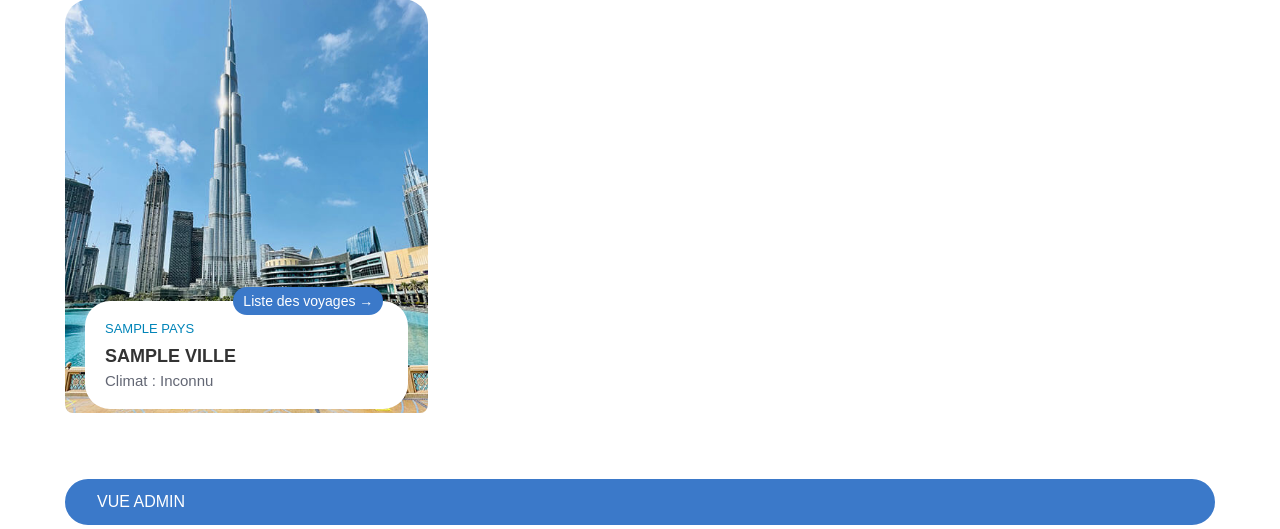
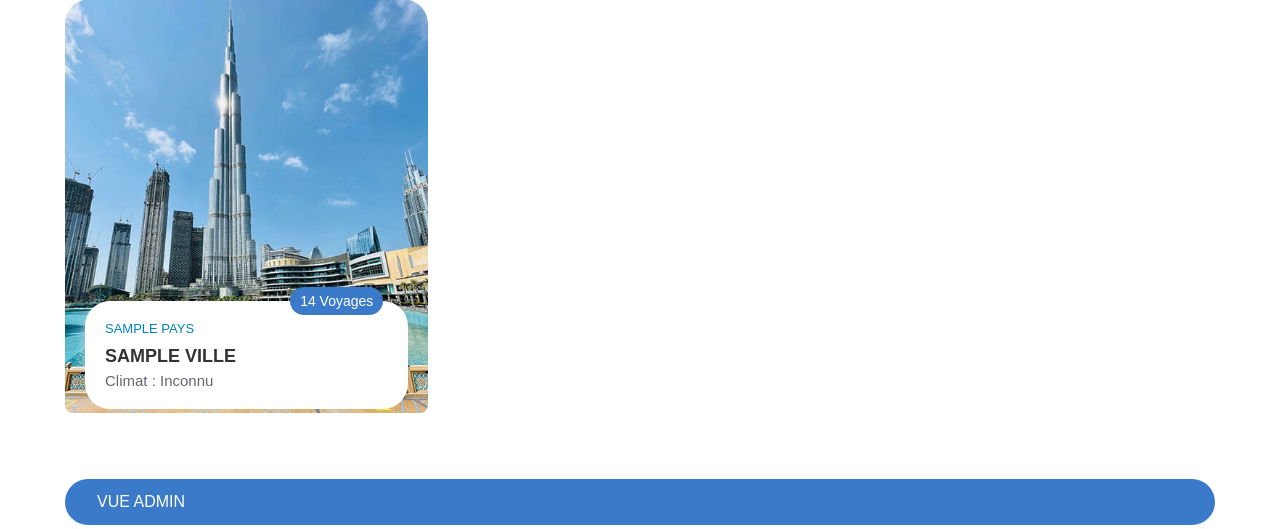
Before and after one commit to Koussay-Akchi/tirfly-web, a Symfony app: template templates/destinations/liste-destinations.html.twig in a window 1280 px wide. Shown: the part 359-888 px from the top of the page. Run offline with Twig, Linux system fonts and the light colour scheme; the template is opened without the code that fills it: most values are stand-ins (such as "Sample title", 1, 10 or a date in 2020); some libraries are stand-ins or nearby versions.

Commit message:
fix: nombre de voyages par destination

```diff
--- a/templates/destinations/liste-destinations.html.twig
+++ b/templates/destinations/liste-destinations.html.twig
@@ -30,7 +30,7 @@
 								</figure>
 								<div class="card-content">
 									<div class="card-rating">
-										Liste des voyages →
+										{{ destination.getVoyages()|length }} Voyages
 									</div>
 									<p class="card-subtitle">
 										<a href="#">{{ destination.pays }}</a>
```
